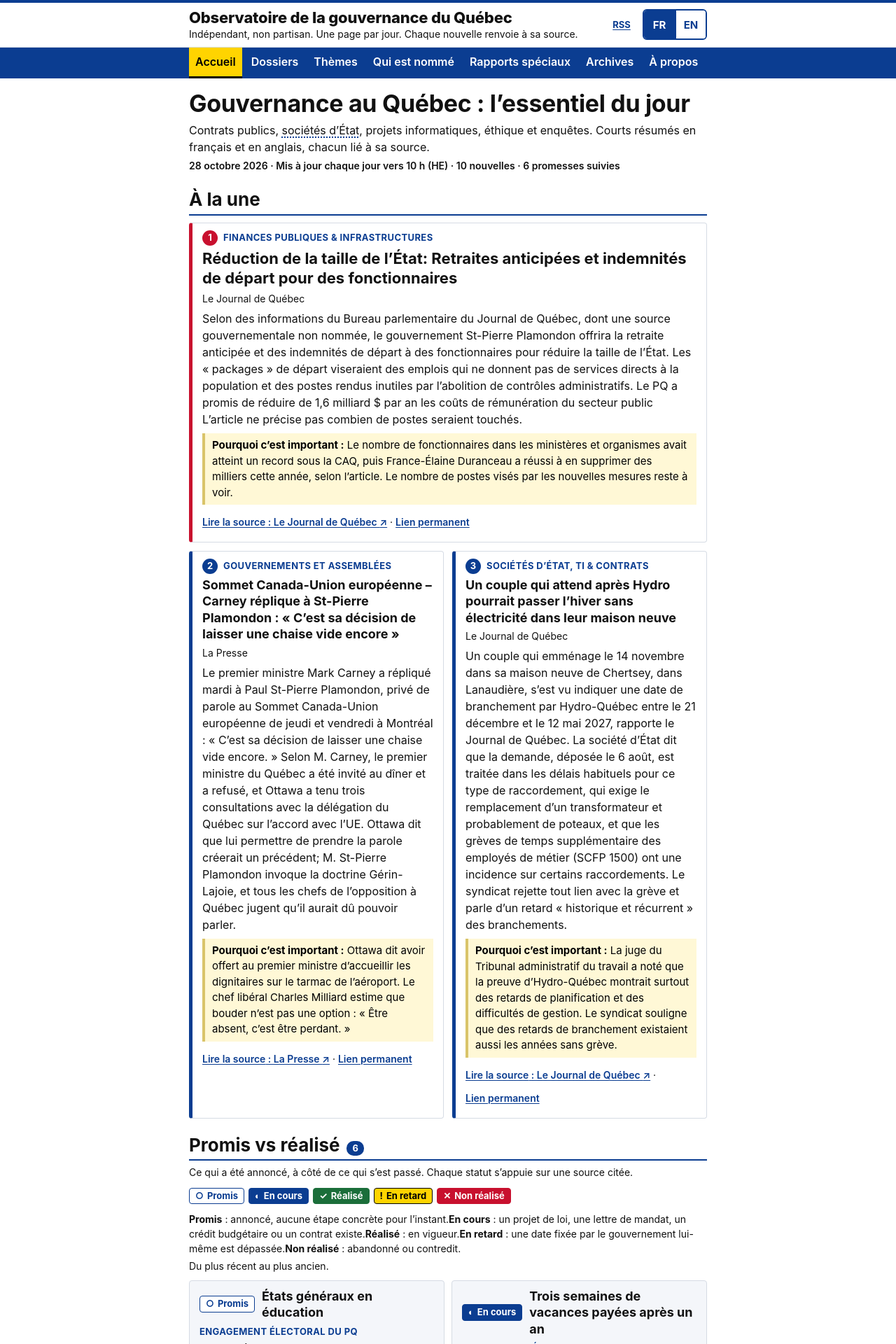
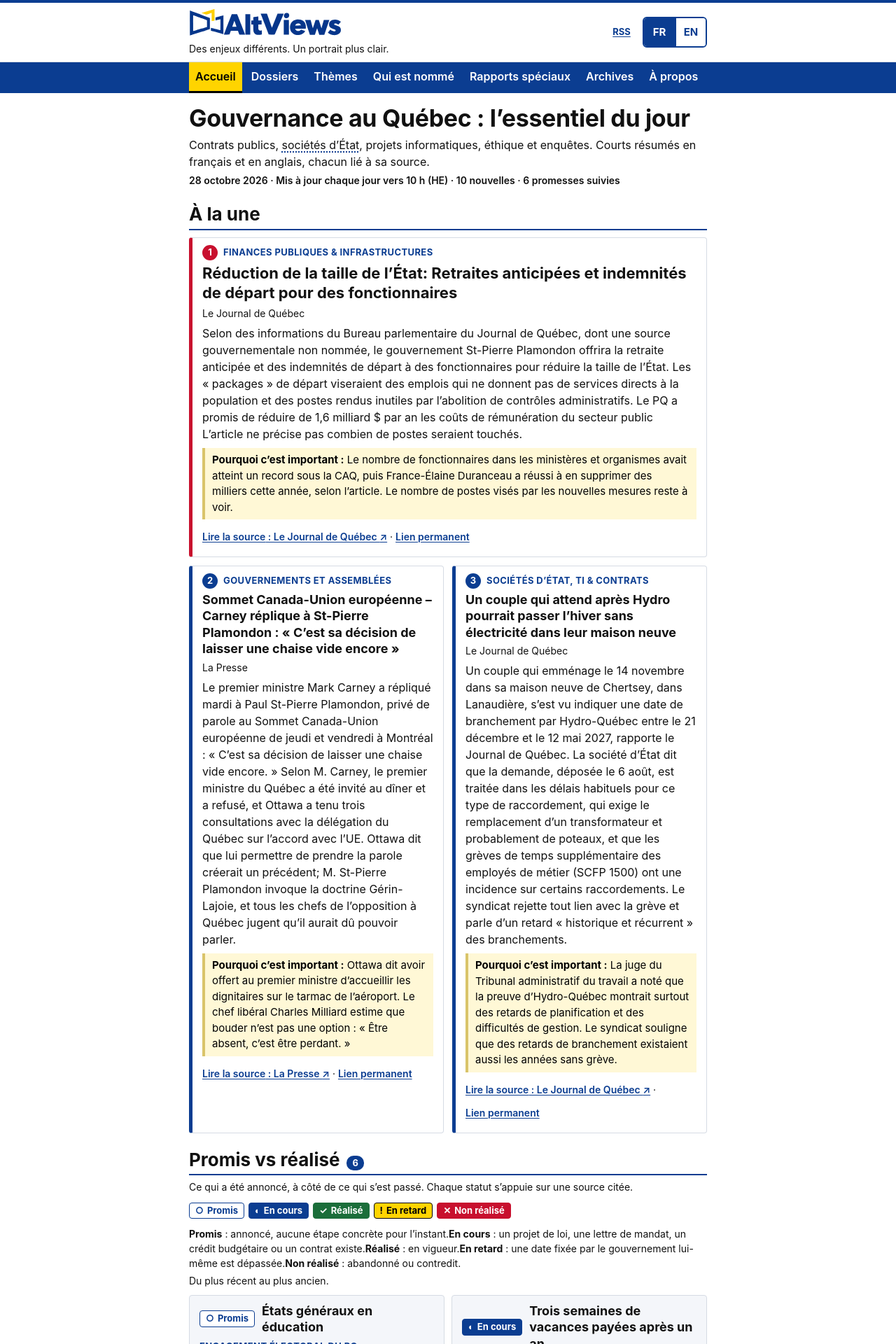
Before and after one commit to quebec-taxpayer/news-alerts, a Jekyll site: the page built from index.html, in a window 1280 px wide. Shown: the top 1920 px of the page at 70% size. Built offline with Jekyll 4.4.1, drawn with Linux system fonts in a browser that asks for light colours; some of the changed text lies outside the part shown.

Commit message:
Header: AltViews logo (SVG, 7 KB) and bilingual tagline; favicons; site title AltViews

```diff
--- a/_config.yml
+++ b/_config.yml
@@ -1,7 +1,7 @@
-title: "Quebec Governance Monitor"
-title_fr: "Observatoire de la gouvernance du Québec"
-tagline_fr: "Indépendant, non partisan. Une page par jour. Chaque nouvelle renvoie à sa source."
-tagline_en: "Independent, non-partisan. One page a day. Every story linked to its source."
+title: "AltViews"
+title_fr: "AltViews"
+tagline_fr: "Des enjeux différents. Un portrait plus clair."
+tagline_en: "Different issues. A clearer picture."
 # description = the <meta name="description"> (French only); description_en = og:description (English).
 description: "Veille quotidienne indépendante et non partisane sur la gouvernance, la transparence et la reddition de comptes au Québec."
 description_en: "Independent, non-partisan daily digest on governance, transparency and accountability in Quebec."
--- a/_includes/header.html
+++ b/_includes/header.html
@@ -1,7 +1,7 @@
 <header class="site-header">
   <div class="wrap header-row">
     <div class="brand">
-      <p class="site-title"><a href="{{ '/' | relative_url }}"><span class="l-fr" lang="fr">{{ site.title_fr }}</span><span class="l-en" lang="en">{{ site.title }}</span></a></p>
+      <p class="site-title"><a class="site-logo" href="{{ '/' | relative_url }}"><img src="{{ '/assets/img/altviews-logo.svg' | relative_url }}" alt="AltViews" width="2095" height="385"></a></p>
       <p class="site-tagline"><span class="l-en" lang="en">{{ site.tagline_en }}</span><span class="l-fr" lang="fr">{{ site.tagline_fr }}</span></p>
     </div>
     <div class="header-tools">
--- a/_layouts/default.html
+++ b/_layouts/default.html
@@ -19,7 +19,9 @@ if(l!=="en")l="fr";var h=document.documentElement;h.className=(h.className.repla
   <meta property="og:description" content="{{ page.summary | default: site.description_en | strip_html | escape }}">
   <meta property="og:url" content="{{ page.url | absolute_url }}">
   <link rel="alternate" type="application/rss+xml" title="{{ site.title_fr | escape }} / {{ site.title | escape }} (RSS)" href="{{ '/feed.xml' | absolute_url }}">
-  <link rel="icon" href="data:,">
+  <link rel="icon" href="{{ '/assets/img/favicon.svg' | relative_url }}" type="image/svg+xml">
+  <link rel="icon" href="{{ '/assets/img/favicon-32.png' | relative_url }}" sizes="32x32" type="image/png">
+  <link rel="apple-touch-icon" href="{{ '/assets/img/apple-touch-icon.png' | relative_url }}">
   <link rel="stylesheet" href="{{ '/assets/css/style.css' | relative_url }}">
 </head>
 <body{% if page.layout == "dossier-print" %} class="print-page"{% endif %}>
--- a/assets/css/style.css
+++ b/assets/css/style.css
@@ -36,7 +36,11 @@ html.lang-en .l-fr, html.lang-fr .l-en { display: none !important; }
 .site-title { font-size: 19px; line-height: 1.2; font-weight: 800; margin: 0; letter-spacing: -.01em; }
 .site-title a { text-decoration: none; color: var(--black); }
 .site-title a:hover { color: var(--blue); }
-.site-tagline { font-size: 13px; line-height: 1.3; margin: 2px 0 0; color: var(--black); }
+/* AltViews logo (SVG, transparent background) replaces the text title; alt="AltViews" is the link's accessible name */
+.site-logo { display: inline-block; line-height: 0; }
+.site-logo img { display: block; height: 30px; width: auto; max-width: 100%; }
+.site-logo:focus-visible { outline-offset: 3px; }
+.site-tagline { font-size: 13px; line-height: 1.3; margin: 4px 0 0; color: var(--black); }
 .lang-toggle { display: inline-flex; flex-shrink: 0; border: 2px solid var(--blue); border-radius: 6px; overflow: hidden; }
 .lang-toggle .sep { display: none; }
 .lang-toggle button {
@@ -166,12 +170,14 @@ html.lang-en .l-fr, html.lang-fr .l-en { display: none !important; }
   h1 { font-size: 34px; margin-top: 26px; }
   h2 { font-size: 26px; }
   .site-title { font-size: 22px; }
+  .site-logo img { height: 40px; }
   .site-tagline { font-size: 14px; }
   .site-nav a { font-size: 16px; }
 }
 @media (max-width: 360px) {
   .site-title { font-size: 17px; }
-  .site-tagline { display: none; }
+  .site-logo img { height: 26px; }
+  .site-tagline { font-size: 12px; }
   .lang-toggle button { min-width: 44px; padding: 0 8px; }
 }
 /* ---------- Network page ---------- */
```
Also changed, not shown: assets/img/altviews-logo.svg (added), assets/img/apple-touch-icon.png (added), assets/img/favicon-32.png (added), assets/img/favicon.svg (added).
